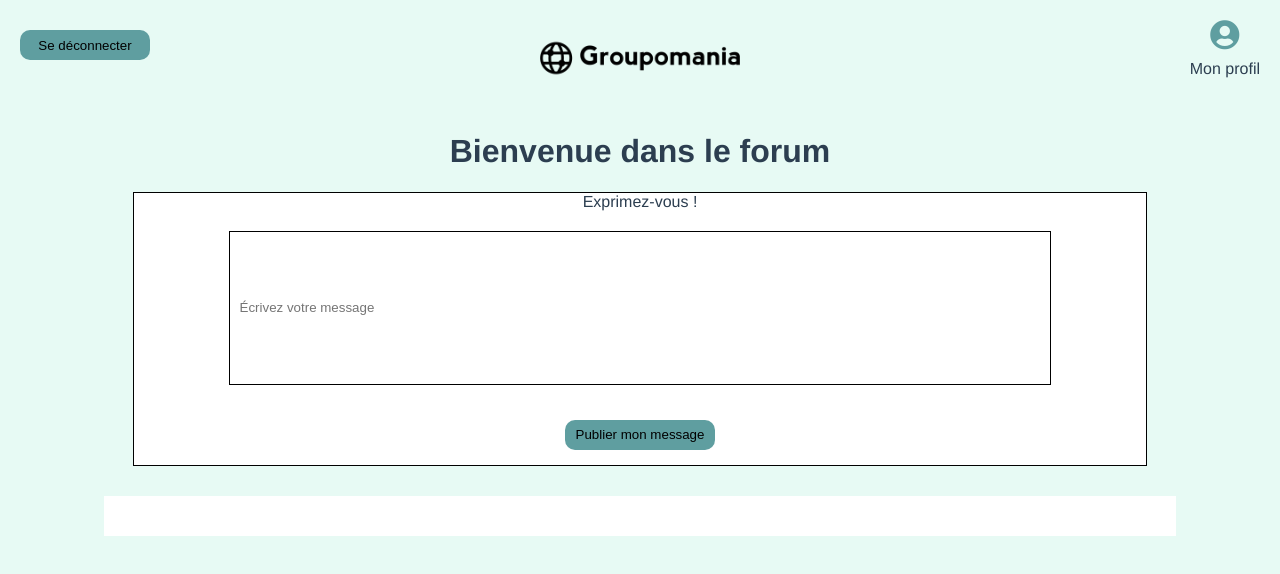
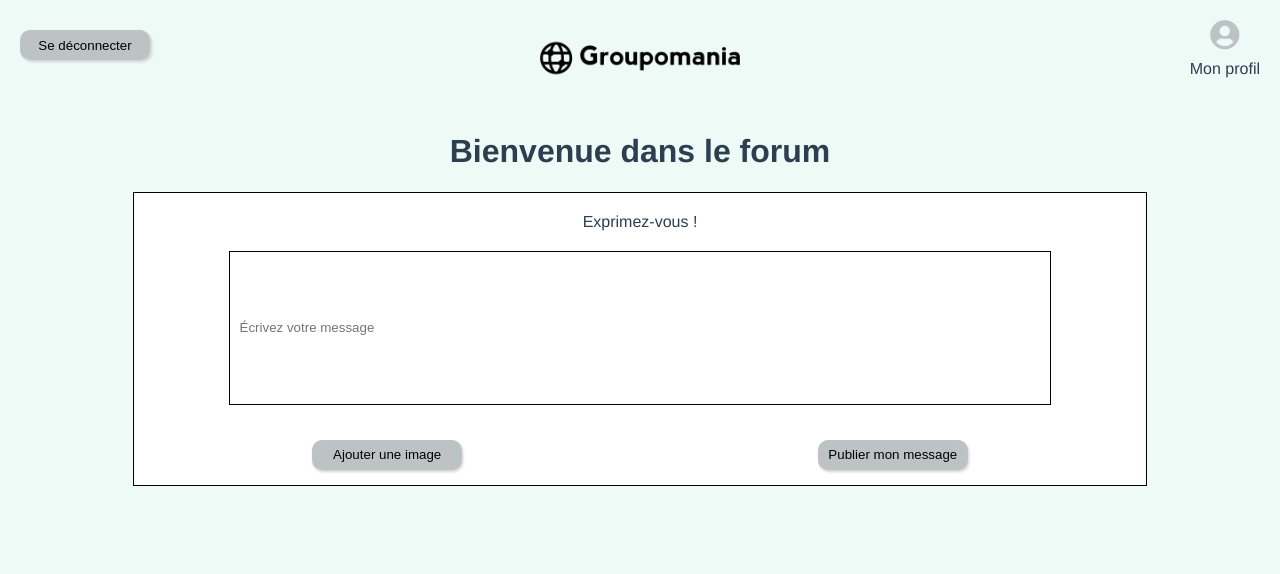
Before and after one commit to Yradouani/P7_Yasmine_Radouani, a Vue app in the folder frontend/: page /forum in a window 1280 px wide. Shown: the top 574 px of the page. Built offline with nearby package versions, Linux system fonts and the light colour scheme.

Commit message:
modification style profile

```diff
--- a/frontend/src/App.vue
+++ b/frontend/src/App.vue
@@ -28,7 +28,7 @@ export default {
 
 <style>
 body {
-  background-color: rgb(231, 250, 244);
+  background-color: rgb(237, 250, 246);
 }
 #app {
   font-family: Avenir, Helvetica, Arial, sans-serif;
--- a/frontend/src/components/Forum.vue
+++ b/frontend/src/components/Forum.vue
@@ -15,10 +15,13 @@
   <div id="message_container">
   <span>Exprimez-vous !</span>
   <input class="message" :class="{'button--disabled' : !validatedFields}" type="texte" placeholder="Écrivez votre message" v-model="newMessage" @keypress.enter="sendMessage"/>
-  <button id="send-message" @click="sendMessage" >Publier mon message</button>
+  <div id="button_container">
+    <button id="add-picture">Ajouter une image</button>
+    <button id="send-message" @click="sendMessage" >Publier mon message</button>
+  </div>
   </div>
 
-  <div id="all-message-container">
+  <div id="all-message-container" v-if="allMessages.length > 0">
   <div id="message-container" v-for="singleMessage in allMessages" v-bind:key="singleMessage.id">
       <span>{{ singleMessage.message }}</span>
       <div>
@@ -87,26 +90,42 @@ body{
 #logout {
   width: 130px;
   height: 30px;
-  background-color: cadetblue;
+  background-color: rgb(189, 195, 196);
   border-radius: 10px;
   cursor: pointer;
   position: absolute;
   left: 20px;
   top: 30px;
   border: none;
+  box-shadow: 2px 2px 3px rgb(209, 209, 209);
 }
-#send-message {
-  background-color: cadetblue;
+#button_container {
+  display: flex;
+  justify-content: space-between;
+}
+#add-picture {
+  background-color: rgb(189, 195, 196);
   border-radius: 10px;
   cursor: pointer;
   width: 150px;
   height: 30px;
   border: none;
   margin: 15px auto;
+  box-shadow: 1px 2px 3px rgb(209, 209, 209);
+}
+#send-message {
+  background-color: rgb(189, 195, 196);
+  border-radius: 10px;
+  cursor: pointer;
+  width: 150px;
+  height: 30px;
+  border: none;
+  margin: 15px auto;
+  box-shadow: 1px 2px 3px rgb(209, 209, 209);
 }
 i {
   font-size: 30px;
-  color: cadetblue;
+  color: rgb(189, 195, 196);
 }
 #profile-container {
   position: absolute;
@@ -129,6 +148,10 @@ a {
   background-color: white;
   border: 1px solid black;
   width: 80%;
+  padding-top: 20px;
+}
+#message_container span {
+  text-align: start;
 }
 .message {
   border: 1px solid black;
@@ -142,6 +165,7 @@ a {
   width: 80%;
   margin-top: 30px;
   padding: 20px 30px 20px 30px;
+  margin-bottom: 50px;
 }
 input {
   display: flex;
@@ -151,7 +175,7 @@ input:focus{
     outline: 3px black;
 }
 #message-container {
-  border: 2px solid cadetblue;
+  border: 1px solid rgb(189, 195, 196);
   margin-top: 10px;
   padding: 10px;
   display: flex;
--- a/frontend/src/components/Profile.vue
+++ b/frontend/src/components/Profile.vue
@@ -7,9 +7,19 @@
   </router-link>
   <h1>Bienvenu sur votre profil</h1>
   <div id="profil-container">
-    <router-link to="/">
-    <button id="logout">Se déconnecter</button>
-  </router-link>
+    <div id="first-last-name">
+      <span>Nom</span>
+      <span>Prénom</span>
+    </div>
+    <div id="image-container">
+      <img src="../assets/depositphotos.jpg" alt="">
+    </div>
+    <div id="buttons">
+      <button id="update-profile">Modifier mon profil</button>
+      <router-link to="/">
+        <button id="logout">Se déconnecter</button>
+      </router-link>
+    </div>
   </div>
 
 </template>
@@ -30,16 +40,28 @@ export default {
 </script>
 
 <style scoped>
+#buttons {
+  display: flex;
+  justify-content: space-between;
+  margin: 30px;
+}
 #logout {
-  width: 200px;
+  width: 150px;
   height: 40px;
-  background-color: cadetblue;
+  background-color: rgb(189, 195, 196);
+  border-radius: 10px;
+  cursor: pointer;
+}
+#update-profile {
+  width: 150px;
+  height: 40px;
+  background-color: rgb(189, 195, 196);
   border-radius: 10px;
   cursor: pointer;
 }
 i {
   font-size: 30px;
-  color: cadetblue;
+  color: rgb(189, 195, 196);
 }
 a {
   color: inherit;
@@ -62,5 +84,22 @@ a {
   border: 1px solid #070707;
   border-radius: 20px;
   width: 50%;
+  margin-top: 50px;
+}
+#first-last-name {
+  display: flex;
+  justify-content: space-around;
+  margin-top: 20px;
+}
+#image-container {
+  width: 50%;
+  height: 350px;
+  overflow: hidden;
+  margin: 20px auto;
+}
+#image-container img {
+  width: 100%;
+  height: 100%;
+  object-fit: cover;
 }
 </style>
```
Also changed, not shown: frontend/src/assets/depositphotos.jpg (added).
